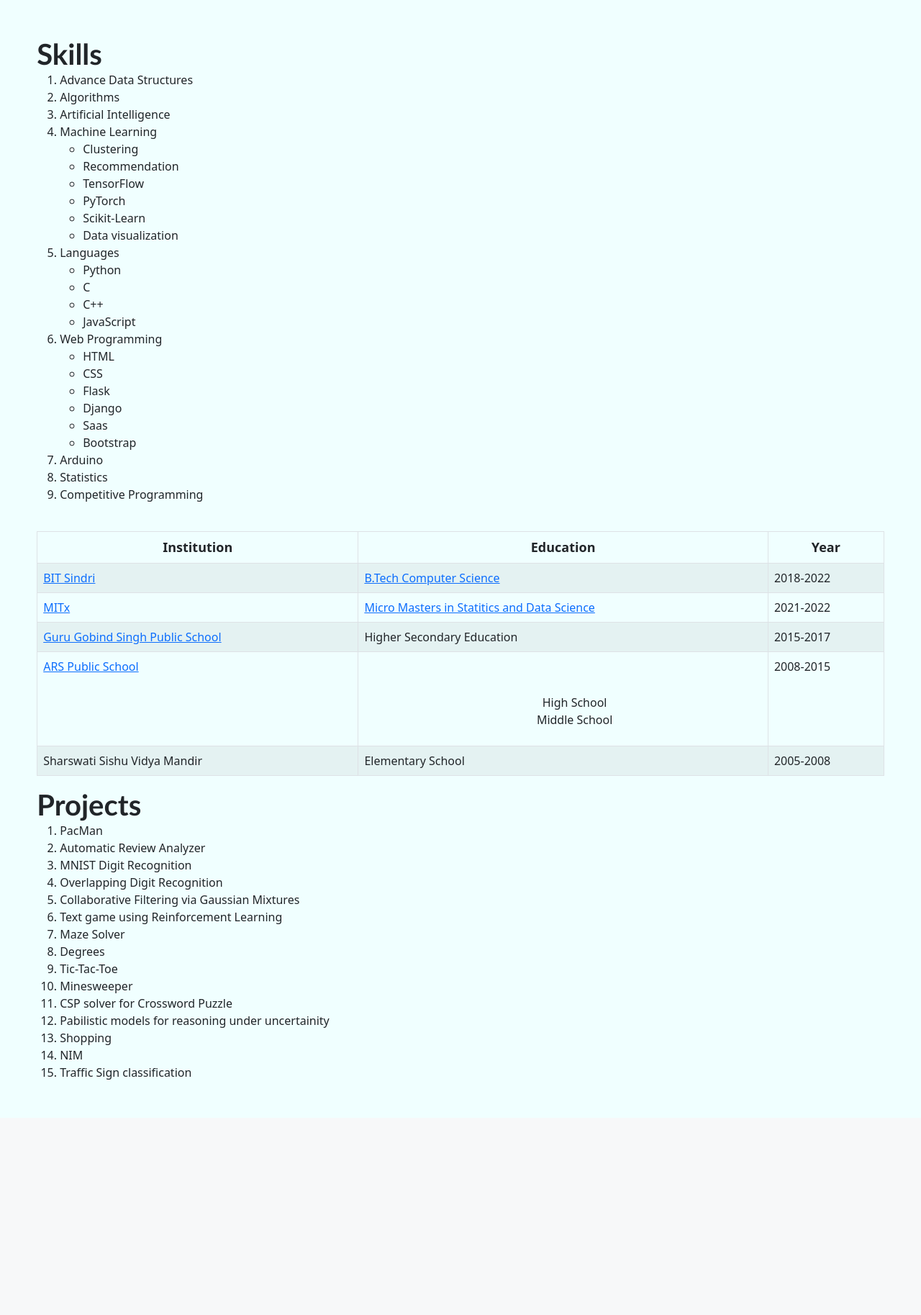
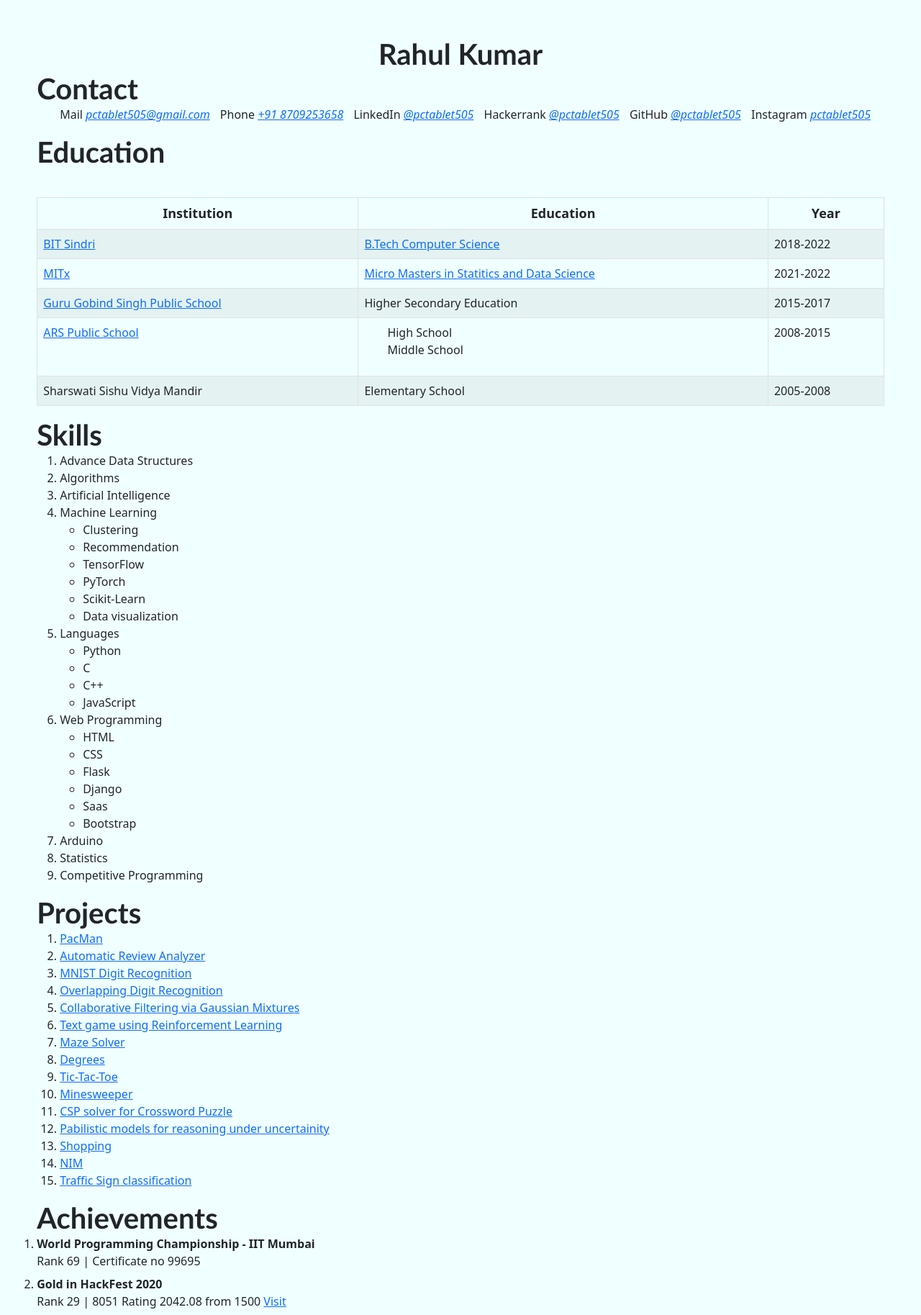
Before and after one commit to pctablet505/homepage, a Flask app: page /resume in a window 1280 px wide. Shown: the part 106-1933 px from the top of the page at 72% size. Before the commit the page ends 1659 px from the top, so only its background shows below. Run offline with Flask 2, Linux system fonts and the light colour scheme; some libraries are stand-ins or nearby versions.

Commit message:
added resume section

```diff
--- /dev/null
+++ b/achievements.py
@@ -0,0 +1,40 @@
+from collections import namedtuple
+
+Achievement = namedtuple(
+    'Achievement', ['achievement', 'description', 'link'])
+achievements = [
+    Achievement('World Programming Championship - IIT Mumbai',
+                'Rank 69 | Certificate no 99695',
+                ''),
+    Achievement('Gold in HackFest 2020',
+                '''Rank 29 | 8051
+            Rating 2042.08 from 1500''',
+                'https://www.hackerrank.com/reslits/hackerrank-hackfest-2020/pctablet505'),
+    Achievement('Gate 2021',
+                '''Got AIR 5648''',
+                ''),
+    Achievement('CodeVita Season 9',
+                '''Cleared Round 1''',
+                ''),
+    Achievement('CodeVita Season 9',
+                '''Got AIR 242 in Round 2''',
+                ''),
+    Achievement('Hack the Interview III',
+                '''Rank(73 | 919)''',
+                'https://www.hackerrank.com/reslits/hack-the-interview-iv/pctablet505'),
+    Achievement('Hack the Interview IV (Asia Pacific)',
+                '''Rank(100 | 4353)''',
+                'https://www.hackerrank.com/reslits/hack-the-interview-iv-apac/pctablet505'),
+    Achievement('Hack the Interview IV (U.S.) ',
+                '''Rank( 65 | 1217) ''',
+                'https://www.hackerrank.com/reslits/hack-the-interview-iv/pctablet505?h_r=profile'),
+    Achievement('Hackerrank Algorithms',
+                '''Rank 815/ 2219538''',
+                'https://www.hackerrank.com/leaderboard?filter=pctablet505&filter_on=hacker&page=1&track=algorithms&type=practice'),
+    Achievement('Hackerrank Data Structures ',
+                '''Rank 169| 931788''',
+                'https://www.hackerrank.com/leaderboard?filter=pctablet505&filter_on=hacker&page=1&track=data-structures&type=practice'),
+    Achievement('Hackerrank Python Practice',
+                '''Rank 1''',
+                'https://www.hackerrank.com/leaderboard?filter=pctablet505&filter_on=hacker&page=1&track=python&type=practice'),
+]
--- a/application.py
+++ b/application.py
@@ -3,6 +3,8 @@
 from certificates import certificates
 from projects_list import projects_list
 from skills import skills
+from contacts import contacts
+from achievements import achievements as achievements_list
 
 app = Flask(__name__)
 
@@ -27,14 +29,6 @@
 
 @app.route('/contact')
 def contact():
-    contacts = {
-        'Mail': ('pctablet505@gmail.com', 'mailto:pctablet505@gmail.com'),
-        'Phone': ('+91 8709253658', 'tel:+91 8709253658'),
-        'LinkedIn': ('@pctablet505', 'https://www.linkedin.com/in/pctablet505'),
-        'Hackerrank': ('@pctablet505', 'https://www.hackerrank.com/pctablet505'),
-        'GitHub': ('@pctablet505', 'https://www.github.com/pctablet505'),
-        'Instagram': ('pctablet505', 'https://www.instagram.com/pctablet505'),
-    }
     return render_template('contact.html', routes=routes, contacts=contacts)
 
 
@@ -55,6 +49,11 @@
     return redirect('/')
 
 
+@app.route('/achievements')
+def achievements():
+    return render_template('achievements.html', routes=routes, achievements=achievements_list)
+
+
 @app.route('/<name>')
 def route(name):
     return render_template(f'{name}.html', routes=routes)
@@ -62,4 +61,5 @@
 
 @app.route('/resume')
 def resume():
-    return render_template('resume.html', routes=routes, skills=skills, projects=projects_list)
+    return render_template('resume.html', routes=routes, skills=skills, projects=projects_list, contacts=contacts,
+                           achievements=achievements_list)
--- /dev/null
+++ b/contacts.py
@@ -0,0 +1,8 @@
+contacts = {
+    'Mail': ('pctablet505@gmail.com', 'mailto:pctablet505@gmail.com'),
+    'Phone': ('+91 8709253658', 'tel:+91 8709253658'),
+    'LinkedIn': ('@pctablet505', 'https://www.linkedin.com/in/pctablet505'),
+    'Hackerrank': ('@pctablet505', 'https://www.hackerrank.com/pctablet505'),
+    'GitHub': ('@pctablet505', 'https://www.github.com/pctablet505'),
+    'Instagram': ('pctablet505', 'https://www.instagram.com/pctablet505'),
+}
--- a/static/styles.css
+++ b/static/styles.css
@@ -32,8 +32,20 @@
     text-align: left;
 
 }
+.resume ul{
+    text-align: left;
+    margin-top: 0;
+}
 .resume h1{
     text-align: left;
+}
+#contact_resume{
+    text-align: left;
+    margin-top: 0;
+}
+#contact_resume li{
+    display: inline-block;
+    padding-right:10px;
 }
 #welcome{
     text-align:center;
--- a/templates/resume.html
+++ b/templates/resume.html
@@ -1,23 +1,32 @@
 {% extends "layout.html" %}
 {% block title %}
-    Projects
+    Resume
 {% endblock %}
+
 {% block main %}
+    <h1>Rahul Kumar</h1>
     <div class="resume">
-        <h1>Skills</h1>
-        <ol>
-            {% for skill in skills %}
-                <li>{{ skill }}</li>
-                <ul class="skills">
-                    {% for sub_skill in skills[skill] %}
-                        <li>{{ sub_skill }}</li>
-                    {% endfor %}
-                </ul>
+        <h1>Contact</h1>
 
+        <ul id="contact_resume">
+            {% for method in contacts %}
+                <li>
+                    <tr>
+                        <td>
+                            {{ method }}
+                        </td>
+                        <td>
+                            <a href="{{ contacts[method][1] }}"
+                               style="font-style:oblique;">{{ contacts[method][0] }}</a>
+                        </td>
+                    </tr>
+
+                </li>
             {% endfor %}
-        </ol>
+        </ul>
     </div>
     <div class="resume">
+        <h1>Education</h1>
         <table class="table table-striped table-bordered" style="margin-left:auto; margin-top:39px;">
 
             <thead class="thead text-center" style="font-size:large">
@@ -64,28 +73,53 @@
             </tbody>
         </table>
     </div>
+    <div class="resume">
+        <h1>Skills</h1>
+        <ol>
+            {% for skill in skills %}
+                <li>{{ skill }}</li>
+                <ul class="skills">
+                    {% for sub_skill in skills[skill] %}
+                        <li>{{ sub_skill }}</li>
+                    {% endfor %}
+                </ul>
+
+            {% endfor %}
+        </ol>
+    </div>
 
     <div class="resume">
-    <h1>Projects</h1>
+        <h1>Projects</h1>
         <ol>
             {% for project in projects %}
                 <li>
-                    {{ project['title'] }}
-{#                    <dl>#}
-{#                        <dt>Description</dt>#}
-{#                        <dd>{{ project['description'] }}</dd>#}
-{#                        {% if project['demonstration']!='' %}#}
-{#                            <dt>Demonstration</dt>#}
-{#                            <dd><a href="{{ project['demonstration'] }}">{{ project['demonstration'] }}</a></dd>#}
-{#                        {% endif %}#}
-{#                        <dt>Source Codes</dt>#}
-{#                        <dd><a href="{{ project['code'] }}">{{ project['code'] }}</a></dd>#}
-{#                    </dl>#}
+
+                    <a href="{{ project['code'] }}">{{ project['title'] }}</a>
+
                 </li>
 
 
             {% endfor %}
         </ol>
     </div>
+    <div class="resume">
+        <h1>Achievements</h1>
+        <ol class="list-group">
+            {% for achievement in achievements %}
+                <li>
+                    <dt>{{ achievement.achievement }}</dt>
+                    <dd> {{ achievement.description }}
+                        {% if achievement.link %}
+                            <a href="{{ achievement.link }}">Visit</a>
+                        {% endif %}
+                    </dd>
 
+                </li>
+            {% endfor %}
+        </ol>
+    </div>
+    <div class="resume">
+        <h1>Certifications</h1>
+        <h3><a href="certifications">Click to see my certifications</a></h3>
+    </div>
 {% endblock %}
```
Also changed, not shown: templates/achievements.html (+14 -61 lines).
